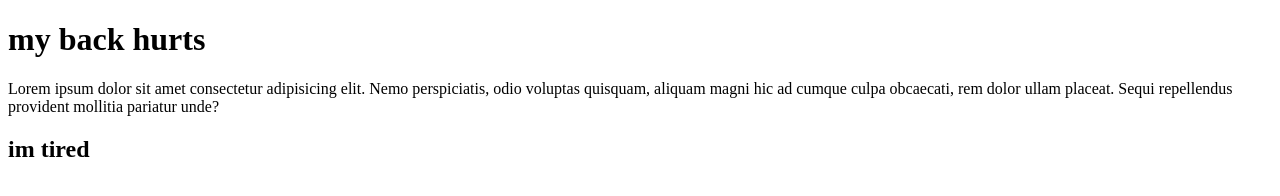
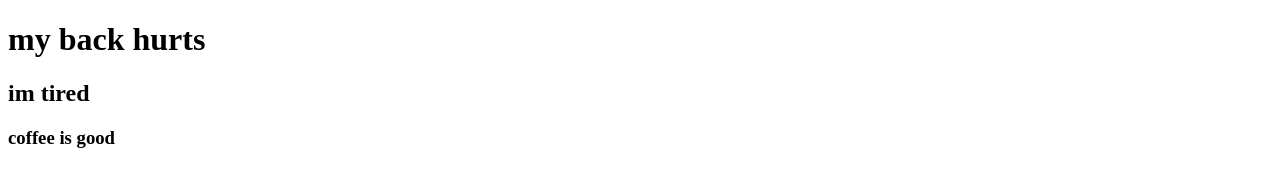
Before and after one commit to yedgar93/fall-24-dmit1530-4-sample-github-starter-course, a plain HTML site: page index.html in a window 1280 px wide. Drawn offline with Linux system fonts and the light colour scheme.

Commit message:
removed the P text and added h3

```diff
--- a/index.html
+++ b/index.html
@@ -7,8 +7,9 @@
 </head>
 <body>
     <h1>my back hurts</h1>
-    <p>Lorem ipsum dolor sit amet consectetur adipisicing elit. Nemo perspiciatis, odio voluptas quisquam, aliquam magni hic ad cumque culpa obcaecati, rem dolor ullam placeat. Sequi repellendus provident mollitia pariatur unde?</p>
 
     <h2>im tired</h2>
+
+    <h3>coffee is good</h3>
 </body>
 </html>
```
